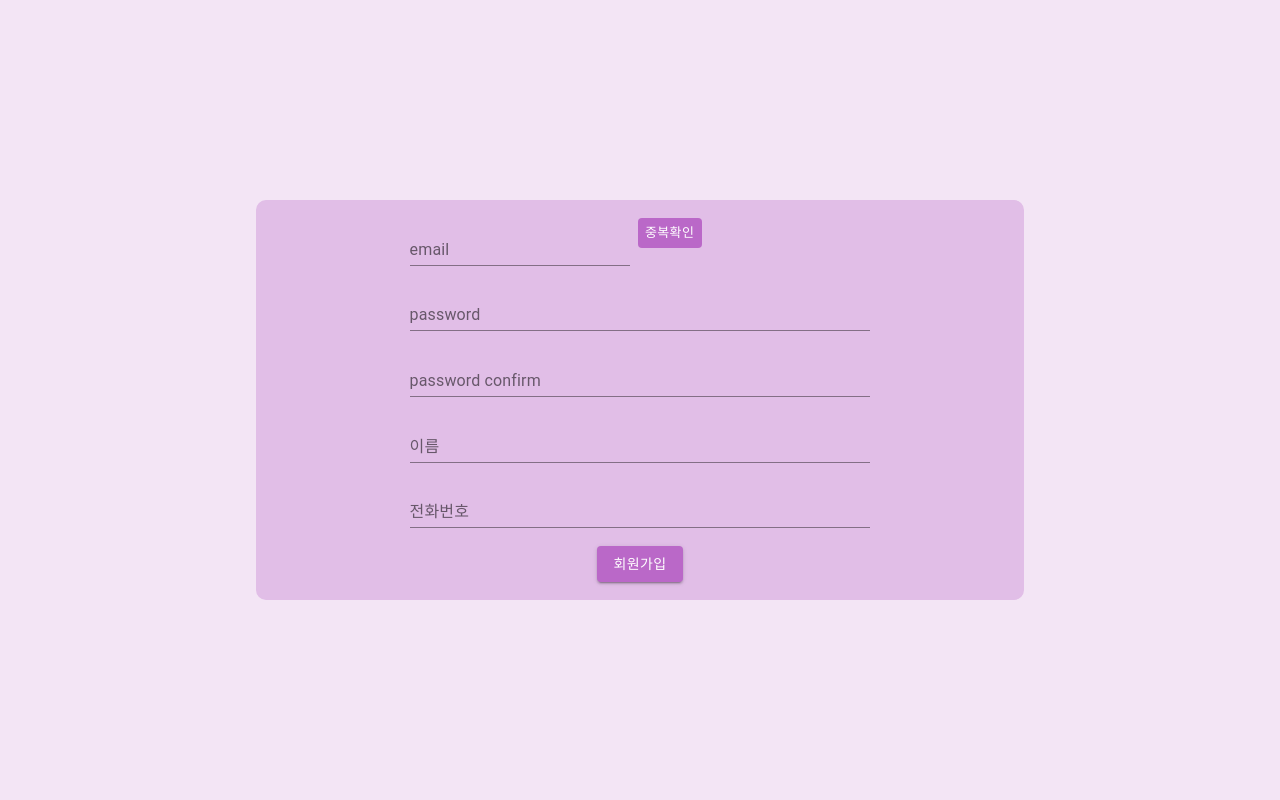
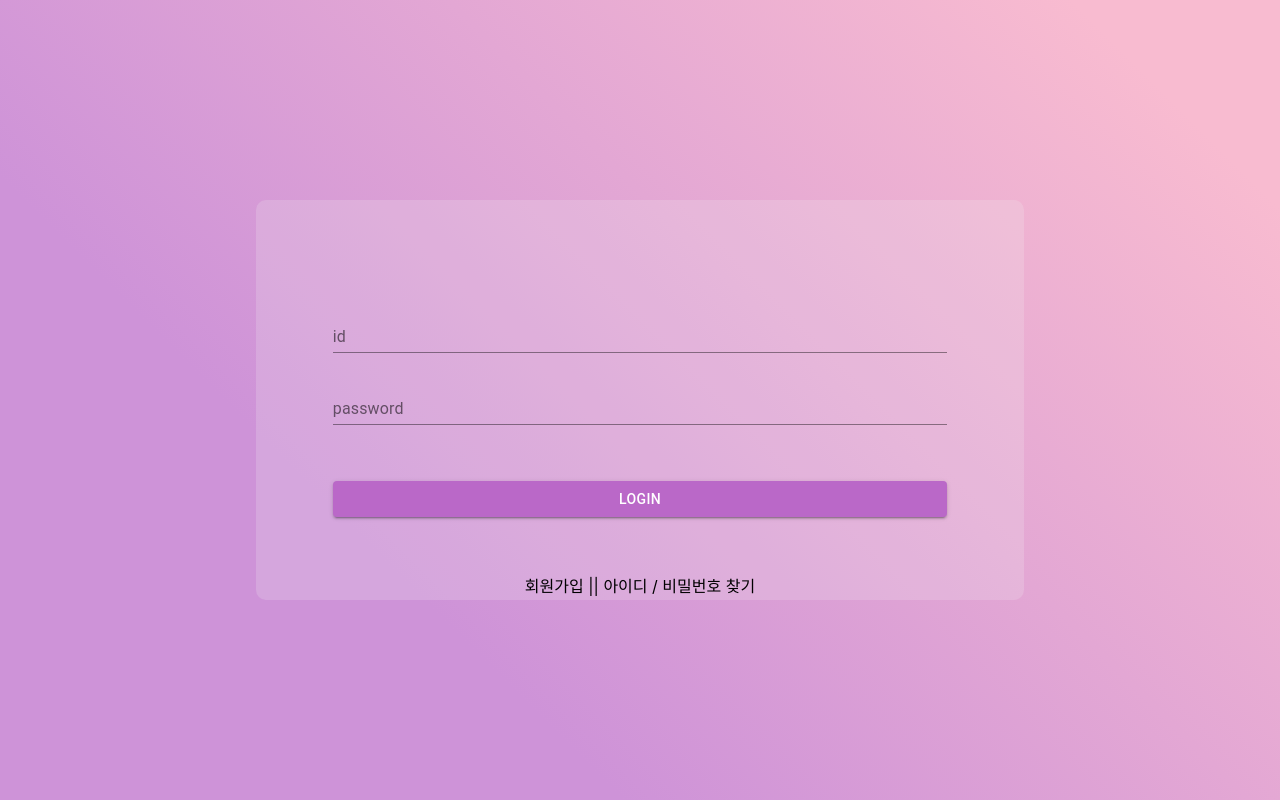
Before and after one commit to yeoro/Comfortabook, a React (Create React App) app in the folder frontend/: page / in a window 1280 px wide. Built offline with nearby package versions, Linux system fonts and the light colour scheme.

Commit message:
edit login_page

```diff
--- a/frontend/package.json
+++ b/frontend/package.json
@@ -14,9 +14,11 @@
     "@types/react": "^16.9.43",
     "@types/react-dom": "^16.9.8",
     "@types/react-redux": "^7.1.9",
+    "@types/react-router-dom": "^5.1.5",
     "material-auto-rotating-carousel": "^3.0.2",
     "react": "^16.13.1",
     "react-dom": "^16.13.1",
+    "react-router-dom": "^5.2.0",
     "react-scripts": "3.4.1",
     "react-swipeable-views": "^0.13.9",
     "redux": "^4.0.5",
--- a/frontend/src/App.tsx
+++ b/frontend/src/App.tsx
@@ -1,13 +1,13 @@
 import * as React from "react";
 import "./App.css";
-// import Login from "./components/login";
-import Signin from "./components/signin";
+import Login from "./components/login";
+// import Signin from "./components/signin";
 
 function App() {
   return (
     <div className="App">
-      {/* <Login /> */}
-      <Signin />
+      <Login />
+      {/* <Signin /> */}
     </div>
   );
 }
--- /dev/null
+++ b/frontend/src/components/login.css
@@ -0,0 +1,7 @@
+.MuiFormLabel-root.Mui-focused {
+  color: #ba68c8 !important;
+}
+
+.MuiInput-underline:after {
+  border-bottom: 2px solid #ba68c8 !important;
+}
--- a/frontend/src/components/login.tsx
+++ b/frontend/src/components/login.tsx
@@ -1,15 +1,16 @@
 import * as React from "react";
 import { Grid, TextField, Button, Box } from "@material-ui/core";
 import { makeStyles } from "@material-ui/core/styles";
+import "./login.css";
 
 const useStyles = makeStyles({
   root: {
-    background: "#f3e5f5",
+    background: "linear-gradient(45deg, #ce93d8 30%, #f8bbd0 90%)",
     height: "100vh",
     width: "100vw",
   },
   login: {
-    background: "#e1bee7",
+    backgroundColor: "rgba(238, 238, 238, 0.2)",
     height: "50vh",
     width: "60vw",
   },
@@ -17,12 +18,23 @@ const useStyles = makeStyles({
     height: "100%",
   },
   formGrid: {
-    height: "70%",
-    marginTop: "20%",
-    padding: "0 20%",
+    height: "100%",
+    marginTop: "10%",
+    padding: "0 10%",
   },
   Button: {
     background: "#ba68c8",
+    width: "100%",
+    color: "white",
+    borderRadius: "30 !important",
+  },
+  atag: {
+    fontSize: "3",
+    textDecoration: "none",
+    color: "black",
+  },
+  tfield: {
+    width: "100%",
   },
 });
 
@@ -40,16 +52,40 @@ function Login() {
           <Grid
             container
             className={classes.formGrid}
-            justify="space-evenly"
             direction="column"
+            spacing={7}
           >
-            <TextField label="id"></TextField>
-            <TextField label="password" type="password"></TextField>
-            <div>
+            <Grid container item spacing={3}>
+              <Grid item className={classes.tfield}>
+                <TextField className={classes.tfield} label="id"></TextField>
+              </Grid>
+              <Grid item className={classes.tfield}>
+                <TextField
+                  className={classes.tfield}
+                  label="password"
+                  type="password"
+                ></TextField>
+              </Grid>
+            </Grid>
+            <Grid item>
               <Button className={classes.Button} variant="contained">
                 LOGIN
               </Button>
-            </div>
+            </Grid>
+            <Grid item container justify="center">
+              <Grid item>
+                <a className={classes.atag} href="/">
+                  회원가입
+                </a>{" "}
+                |
+              </Grid>
+              <Grid item>
+                |{" "}
+                <a className={classes.atag} href="/">
+                  아이디 / 비밀번호 찾기
+                </a>{" "}
+              </Grid>
+            </Grid>
           </Grid>
         </form>
       </Box>
--- /dev/null
+++ b/frontend/src/components/signin.css
@@ -0,0 +1,7 @@
+.MuiFormLabel-root.Mui-focused {
+  color: #ba68c8 !important;
+}
+
+.MuiInput-underline:after {
+  border-bottom: 2px solid #ba68c8 !important;
+}
--- a/frontend/src/components/signin.tsx
+++ b/frontend/src/components/signin.tsx
@@ -1,15 +1,16 @@
 import * as React from "react";
 import { Grid, TextField, Button, Box } from "@material-ui/core";
 import { makeStyles } from "@material-ui/core/styles";
+import "./signin.css";
 
 const useStyles = makeStyles({
   root: {
-    background: "#f3e5f5",
+    background: "linear-gradient(45deg, #ce93d8 30%, #f8bbd0 90%)",
     height: "100vh",
     width: "100vw",
   },
   login: {
-    background: "#e1bee7",
+    backgroundColor: "rgba(238, 238, 238, 0.2)",
     height: "50vh",
     width: "60vw",
   },
@@ -29,9 +30,6 @@ const useStyles = makeStyles({
     background: "#ba68c8",
     color: "white",
     fontWeight: 200,
-  },
-  inputfield: {
-    border: "#ba68c8 !important",
   },
 });
 
@@ -54,10 +52,7 @@ function Loginpage() {
           >
             <Grid container justify="flex-start" spacing={1}>
               <Grid item>
-                <TextField
-                  className={classes.inputfield}
-                  label="email"
-                ></TextField>
+                <TextField label="email"></TextField>
               </Grid>
               <Grid item>
                 <Button size="small" className={classes.emailcheck}>
```
Also changed, not shown: 1 other file (tests, documents, lock files or other folders).
